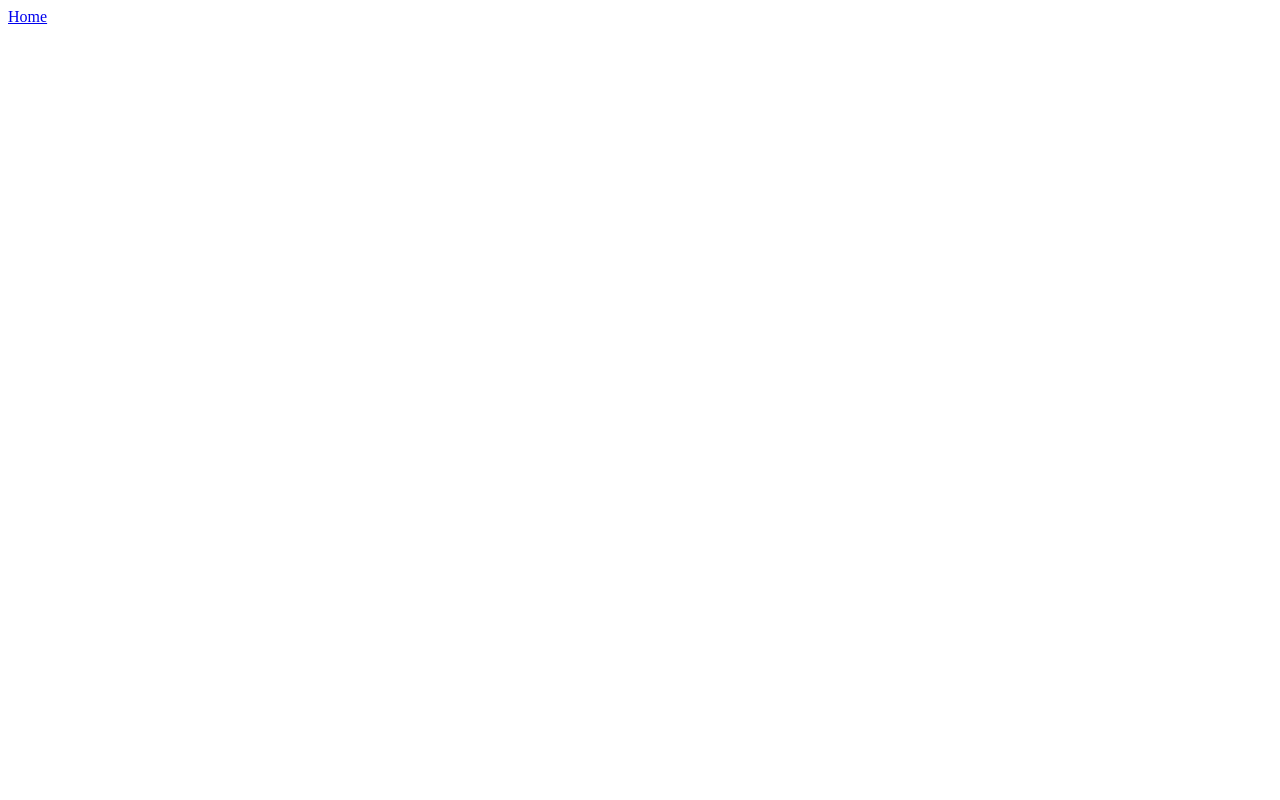
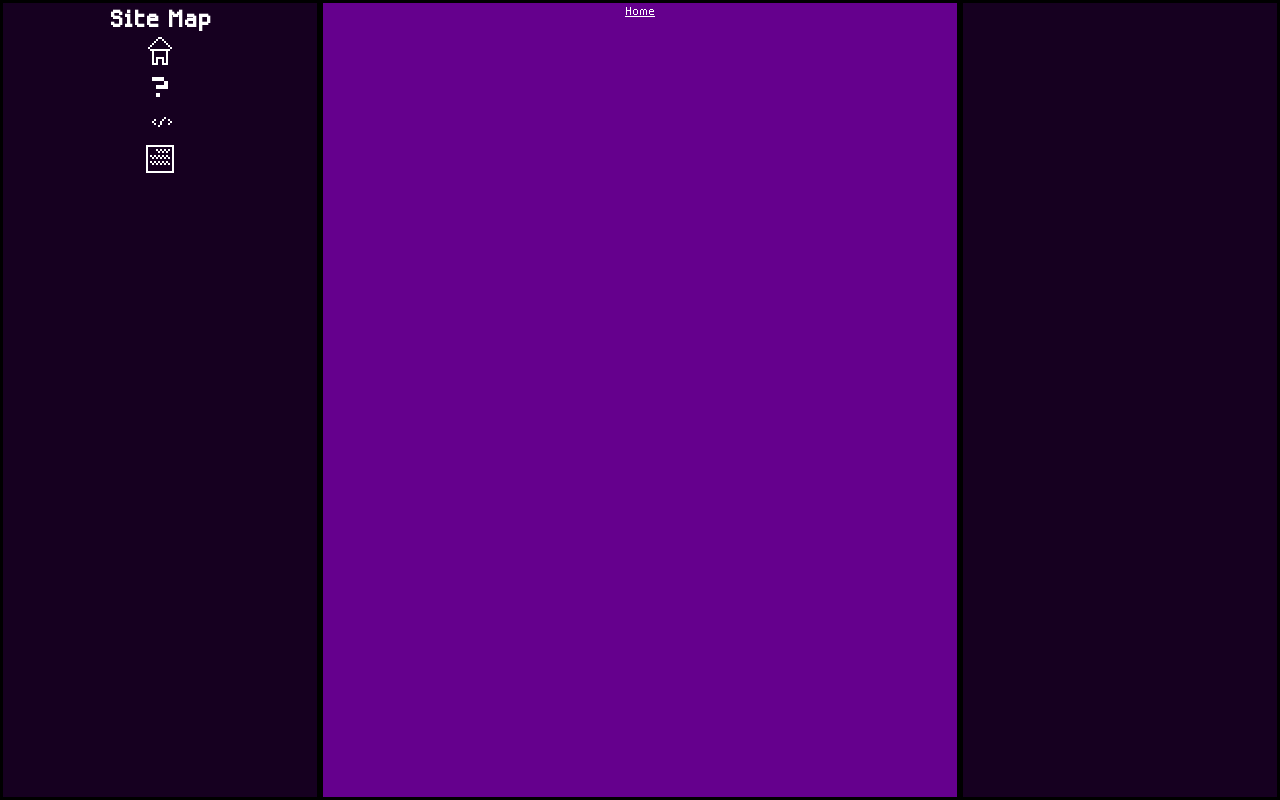
Before and after one commit to STORM-MCCTC/storm-dev.us-3, a plain HTML site: page projects/projects.html in a window 1280 px wide. Drawn offline with Linux system fonts and the light colour scheme.

Commit message:
general fixes

```diff
--- a/projects/projects.html
+++ b/projects/projects.html
@@ -4,8 +4,28 @@
     <meta charset="UTF-8">
     <meta name="viewport" content="width=device-width, initial-scale=1.0">
     <title>STORM - Projects</title>
+    <link href="../src/css/grid.css" rel="stylesheet">
+    <link href="../src/css/unversal.css" rel="stylesheet">
+    <link href="../src/css/font.css" rel="stylesheet">
+    <script src="../src/js/cursor.js" defer></script>
 </head>
 <body>
-    <a href="../index.html">Home</a>
+    <div class="parent">
+        <div class="box box1">
+            <h1>Site Map</h1>
+            <a href="../index.html"><img src="../src/gif/home.gif" style="width: 32px;" class="pixelated"></a>
+            <br>
+            <a href="../aboutme/aboutme.html"><img src="../src/gif/aboutme.gif" style="width: 32px;" class="pixelated"></a>
+            <br>
+            <a href="../Projects/Projects.html"><img src="../src/gif/projects.gif" style="width: 32px;" class="pixelated"></a>
+            <br>
+            <a href="../blog/blog.html"><img src="../src/gif/blog.gif" style="width: 32px;" class="pixelated"></a>
+            <br>
+        </div>
+        <div class="box box2">
+            <a href="../index.html">Home</a>
+        </div>
+        <div class="box box3">
+        </div>
 </body>
 </html>
--- a/src/css/index.css
+++ b/src/css/index.css
@@ -4,6 +4,3 @@
     height: auto;
     image-rendering: pixelated;
 }
-.pixelated{
-    image-rendering: pixelated;
-}
```
Also changed, not shown: aboutme/aboutme.html (+8 -4 lines), index.html (+6 -3 lines).
